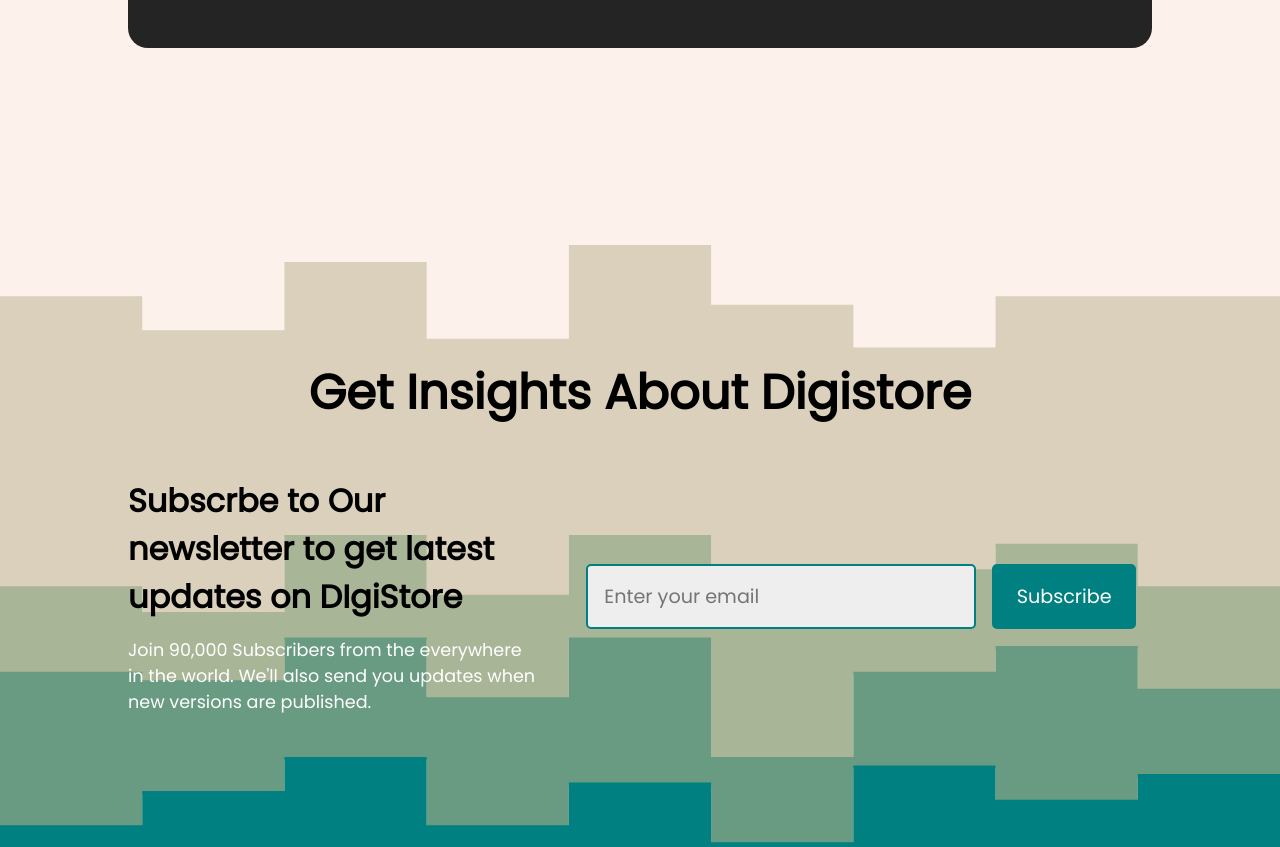
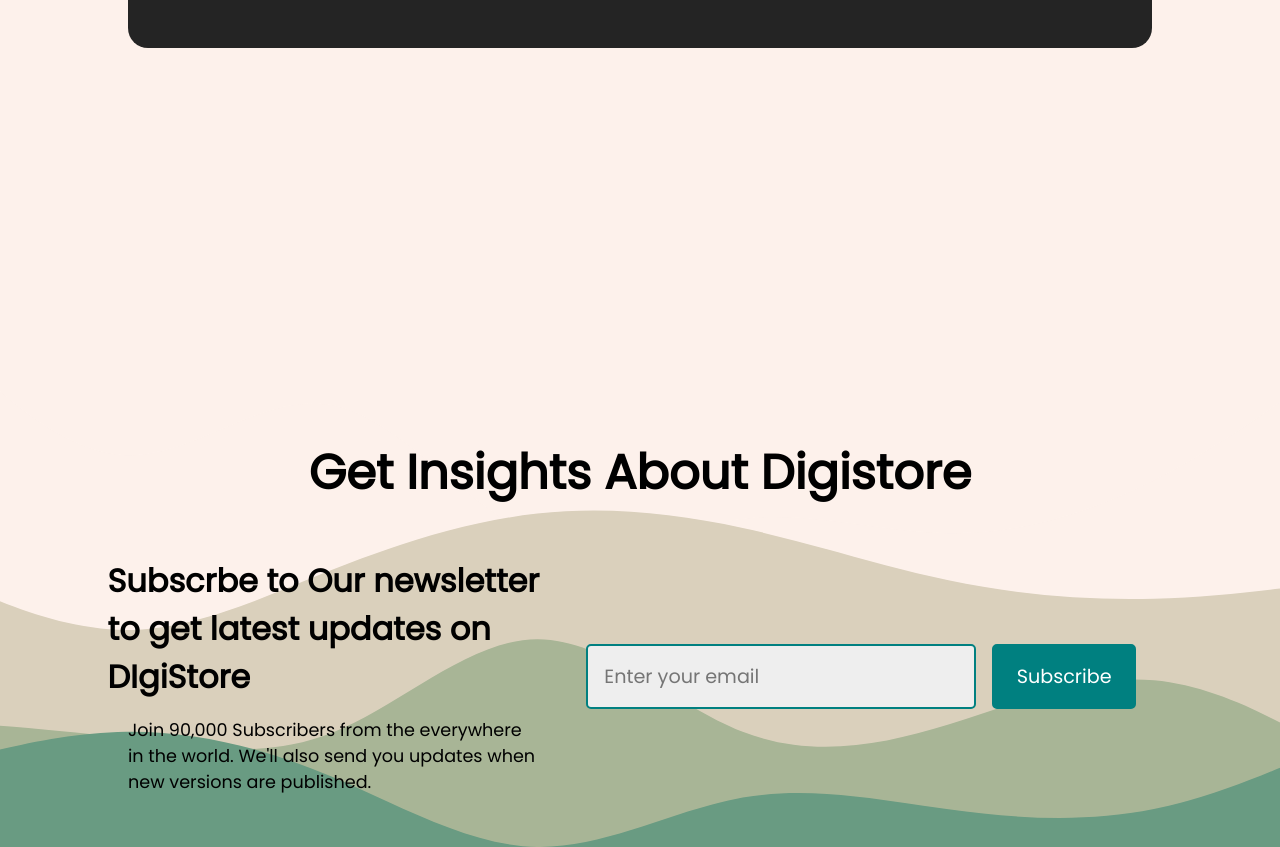
Before and after one commit to ramo-dev/digistore, a React (Vite) app: page /home in a window 1280 px wide. Shown: the part 5040-5887 px from the top of the page. Built offline with nearby package versions, Linux system fonts and the light colour scheme.

Commit message:
Digistore

```diff
--- a/src/components/Home/HomeStyles.css
+++ b/src/components/Home/HomeStyles.css
@@ -235,11 +235,10 @@
 /* NewsLetter */
 
 .newsLetter {
-  height: 100vh;
+  height: 120vh;
   gap: 2rem;
   display: flex;
   /* width: 80%; */
-  height: 100vh;
   margin: 0 auto;
   justify-content: center;
   flex-direction: column;
@@ -250,7 +249,7 @@
     var(--background-color),
     var(--primary-color)
   ); */
-  background: url("../../assets/stacked-steps-haikei.svg") no-repeat center/cover;
+  background: url("../../assets/Layered.svg") no-repeat center/cover;
 }
 .newsLetter h1 {
   font-size: 3rem;
@@ -268,12 +267,12 @@
 }
 .newsLetter .newsLetterText h2 {
   font-size: 2rem;
-  width: 100%;
+  width: 110%;
 }
 .newsLetter .newsLetterText p {
   font-size: 1.1rem;
   width: 100%;
-  color: var(--color-white);
+  color: var(--color);
 }
 .newsLetter h2 {
   width: 350px;
--- a/src/index.css
+++ b/src/index.css
@@ -1,7 +1,7 @@
 @import url('https://fonts.googleapis.com/css2?family=Poppins&display=swap');
 
 :root{
-  --primary-color : teal;
+  --primary-color : #008080;
   /* --background-color : #F1F1F1; */
   --background-color : #fdf1eb;
   --description : #575757;
```
Also changed, not shown: src/assets/Layered.svg (added), src/assets/stacked-steps-haikei.svg (deleted).
